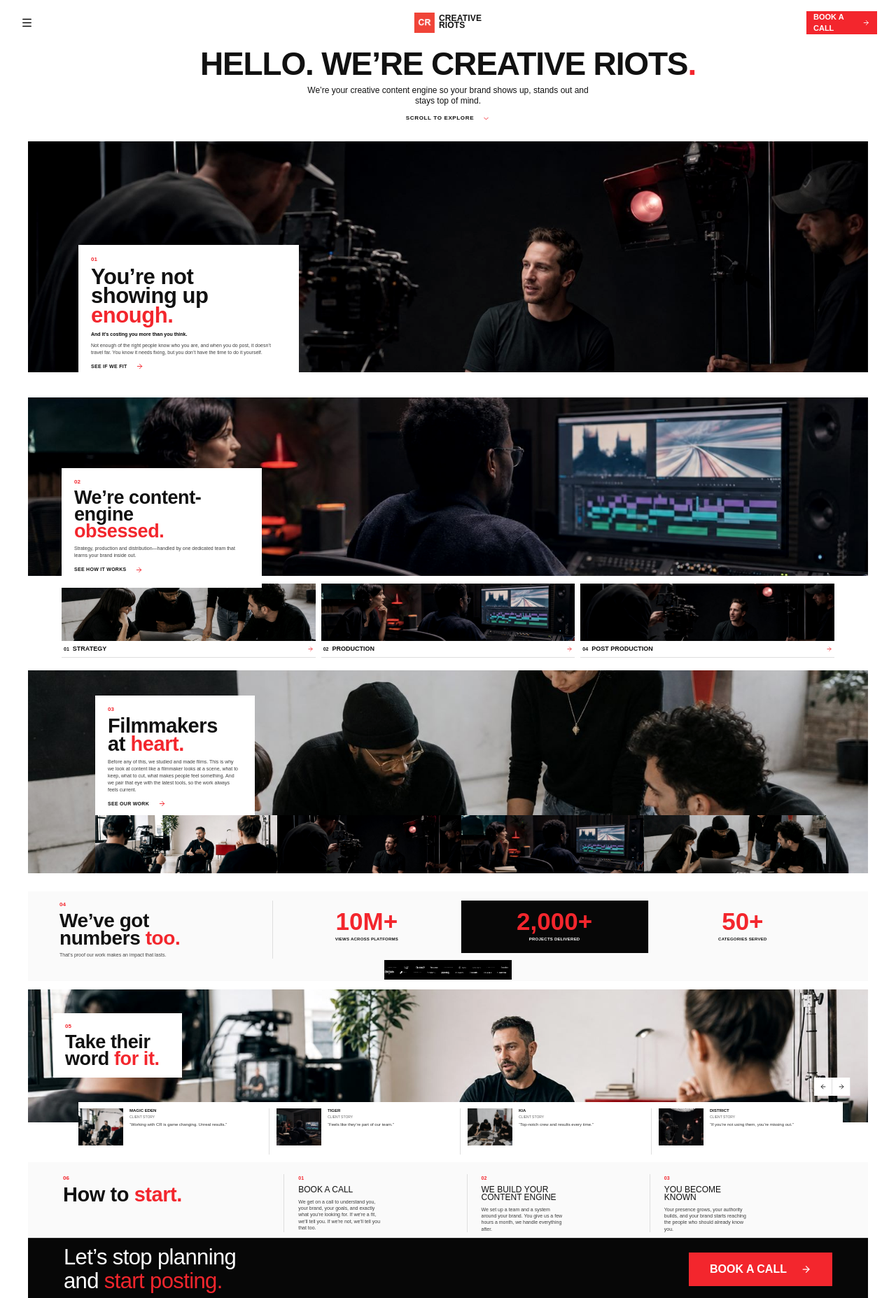
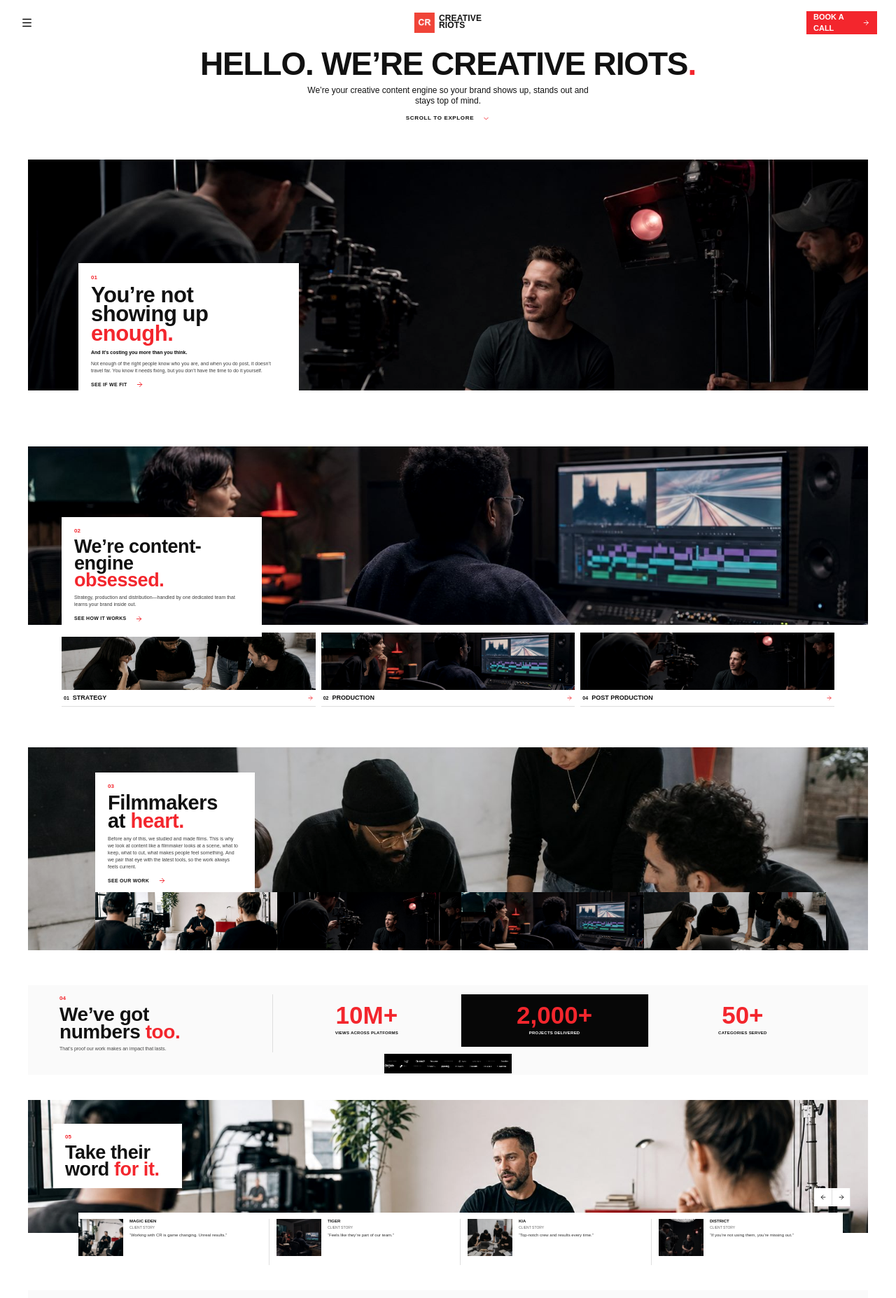
Before and after one commit to akbertaj-lang/CreativeRiots, a Next.js app: page /variation-b in a window 1280 px wide. Shown: the top 1855 px of the page at 70% size. Built offline with nearby package versions, Linux system fonts and the light colour scheme; no server answers; a web font is replaced by a local one.

Commit message:
Add breathing room between Variation B sections

```diff
--- a/components/experimental/experimental.module.css
+++ b/components/experimental/experimental.module.css
@@ -11,24 +11,24 @@
 .headerCta{width:101px;min-height:31px;padding:0 10px;display:flex;align-items:center;justify-content:center;gap:9px;background:var(--red);color:#fff!important;font-family:var(--font-barlow-condensed);font-size:11px;font-weight:700;text-transform:uppercase}.headerCta svg{width:13px;height:13px}
 .menuPanel{position:absolute;left:27px;top:54px;width:205px;padding:10px;display:none;background:#fff;border:1px solid var(--line)}.menuOpen{display:flex;flex-direction:column}.menuPanel a{min-height:38px;padding:11px 8px;border-bottom:1px solid var(--line);font-size:10px;font-weight:750;letter-spacing:.06em;text-transform:uppercase}.menuPanel a:last-child{border:0}
 
-.intro{height:138px;padding:7px 24px 21px;display:flex;flex-direction:column;align-items:center;justify-content:center;text-align:center}.intro h1{font-family:var(--font-barlow-condensed),Arial,sans-serif;font-size:46px;font-weight:700;line-height:.9;letter-spacing:-.025em}.intro h1 em,.overlayPanel h2 em,.proofBar h2 em,.startBar h2 em,.closingCta em{color:var(--red);font-style:normal}.intro p{max-width:405px;margin-top:10px;font-size:12px;line-height:1.25}.intro>a{height:27px;margin-top:5px;display:flex;align-items:center;gap:12px;font-size:8px;font-weight:800;letter-spacing:.08em;text-transform:uppercase}.intro>a svg{width:11px;height:11px;color:var(--red)}
+.intro{height:138px;margin-bottom:26px;padding:7px 24px 21px;display:flex;flex-direction:column;align-items:center;justify-content:center;text-align:center}.intro h1{font-family:var(--font-barlow-condensed),Arial,sans-serif;font-size:46px;font-weight:700;line-height:.9;letter-spacing:-.025em}.intro h1 em,.overlayPanel h2 em,.proofBar h2 em,.startBar h2 em,.closingCta em{color:var(--red);font-style:normal}.intro p{max-width:405px;margin-top:10px;font-size:12px;line-height:1.25}.intro>a{height:27px;margin-top:5px;display:flex;align-items:center;gap:12px;font-size:8px;font-weight:800;letter-spacing:.08em;text-transform:uppercase}.intro>a svg{width:11px;height:11px;color:var(--red)}
 
 .photoSection,.proofBar,.startBar,.footer{width:min(941px,calc(100% - 54px));margin-inline:auto}.photoSection{position:relative}.photo{position:relative;overflow:hidden;background:#111}.photo img{object-fit:cover;filter:saturate(.9) contrast(1.04)}
 .overlayPanel{position:absolute;z-index:3;background:#fff}.overlayPanel>span,.proofBar header>span,.startBar header>span{display:block;margin-bottom:5px;color:var(--red);font-size:8px;font-weight:800}.overlayPanel h2,.proofBar h2,.startBar h2{font-family:var(--font-barlow-condensed),Arial,sans-serif;font-weight:700;line-height:.88;letter-spacing:-.015em}.overlayPanel p{color:#3d3d3d;font-size:7px;line-height:1.42}.overlayPanel .panelLead{margin-top:9px;color:var(--ink);font-weight:700}.panelLink{height:23px;margin-top:3px;display:inline-flex;align-items:center;gap:13px;font-size:7px;font-weight:850;letter-spacing:.04em;text-transform:uppercase}.panelLink svg{width:11px;height:11px;color:var(--red)}
 
-.visibilitySection{height:307px;margin-bottom:0}.visibilitySection .photo{height:274px}.visibilitySection .overlayPanel{left:45px;top:123px;width:315px;min-height:167px;padding:15px 18px}.visibilitySection .overlayPanel h2{font-size:31px}.visibilitySection .overlayPanel p:not(.panelLead){margin-top:6px;max-width:272px}
+.visibilitySection{height:307px;margin-bottom:44px}.visibilitySection .photo{height:274px}.visibilitySection .overlayPanel{left:45px;top:123px;width:315px;min-height:167px;padding:15px 18px}.visibilitySection .overlayPanel h2{font-size:31px}.visibilitySection .overlayPanel p:not(.panelLead){margin-top:6px;max-width:272px}
 
-.engineSection{height:324px;margin-bottom:0}.engineSection .photo{height:212px}.engineSection .overlayPanel{left:36px;top:84px;width:286px;min-height:137px;padding:14px 18px}.engineSection .overlayPanel h2{font-size:27px}.engineSection .overlayPanel p{max-width:250px;margin-top:8px}.engineSection .panelLink{margin-top:3px}
+.engineSection{height:324px;margin-bottom:40px}.engineSection .photo{height:212px}.engineSection .overlayPanel{left:36px;top:84px;width:286px;min-height:137px;padding:14px 18px}.engineSection .overlayPanel h2{font-size:27px}.engineSection .overlayPanel p{max-width:250px;margin-top:8px}.engineSection .panelLink{margin-top:3px}
 .stageStrip{position:absolute;left:36px;right:36px;top:221px;height:92px;display:grid;grid-template-columns:repeat(3,1fr);gap:8px}.stageStrip article{min-width:0}.stageImage{position:relative;height:68px;overflow:hidden;background:#111}.stageImage img{object-fit:cover;filter:saturate(.8) contrast(1.08)}.stageLabel{height:24px;padding:5px 3px;display:grid;grid-template-columns:auto 1fr auto;align-items:center;gap:5px;border-bottom:1px solid var(--line);font-family:var(--font-barlow-condensed);font-size:9px;text-transform:uppercase}.stageLabel b{font-size:7px}.stageLabel svg{width:9px;height:9px;color:var(--red)}.stageStrip article>p{display:none}
 
-.filmmakerSection{height:240px;margin-bottom:12px}.filmmakerSection .photo{height:240px}.filmmakerSection .overlayPanel{left:74px;top:30px;width:228px;min-height:139px;padding:14px 18px}.filmmakerSection .overlayPanel h2{font-size:29px}.filmmakerSection .overlayPanel p{max-width:190px;margin-top:8px}.filmStrip{position:absolute;z-index:4;left:74px;right:45px;bottom:0;height:69px;display:grid;grid-template-columns:repeat(4,1fr);gap:1px}.filmStrip>div{position:relative;overflow:hidden;background:#111}.filmStrip img{object-fit:cover;filter:saturate(.8) contrast(1.08)}
+.filmmakerSection{height:240px;margin-bottom:36px}.filmmakerSection .photo{height:240px}.filmmakerSection .overlayPanel{left:74px;top:30px;width:228px;min-height:139px;padding:14px 18px}.filmmakerSection .overlayPanel h2{font-size:29px}.filmmakerSection .overlayPanel p{max-width:190px;margin-top:8px}.filmStrip{position:absolute;z-index:4;left:74px;right:45px;bottom:0;height:69px;display:grid;grid-template-columns:repeat(4,1fr);gap:1px}.filmStrip>div{position:relative;overflow:hidden;background:#111}.filmStrip img{object-fit:cover;filter:saturate(.8) contrast(1.08)}
 
-.proofBar{height:128px;margin-bottom:12px;padding:13px 45px 9px;display:grid;grid-template-columns:1.1fr 2.9fr;background:var(--off)}.proofBar header{padding-right:30px;border-right:1px solid var(--line)}.proofBar h2{font-size:28px}.proofBar header p{margin-top:7px;color:#454545;font-size:7px;line-height:1.35}.metrics{display:grid;grid-template-columns:repeat(3,1fr)}.metrics article{height:75px;padding:8px 12px;display:flex;flex-direction:column;align-items:center;justify-content:center;border-right:1px solid var(--line);text-align:center}.metrics article:nth-child(2){background:var(--ink);color:#fff}.metrics article:last-child{border:0}.metrics strong{color:var(--red);font-family:var(--font-barlow-condensed);font-size:35px;line-height:.88}.metrics span{margin-top:6px;font-size:6px;font-weight:800;letter-spacing:.04em;text-transform:uppercase}.logoRow{grid-column:1/-1;height:28px;margin-top:2px;overflow:hidden}.logoRow img{width:100%;height:100%;object-fit:contain;filter:grayscale(1) contrast(1.35)}
+.proofBar{height:128px;margin-bottom:36px;padding:13px 45px 9px;display:grid;grid-template-columns:1.1fr 2.9fr;background:var(--off)}.proofBar header{padding-right:30px;border-right:1px solid var(--line)}.proofBar h2{font-size:28px}.proofBar header p{margin-top:7px;color:#454545;font-size:7px;line-height:1.35}.metrics{display:grid;grid-template-columns:repeat(3,1fr)}.metrics article{height:75px;padding:8px 12px;display:flex;flex-direction:column;align-items:center;justify-content:center;border-right:1px solid var(--line);text-align:center}.metrics article:nth-child(2){background:var(--ink);color:#fff}.metrics article:last-child{border:0}.metrics strong{color:var(--red);font-family:var(--font-barlow-condensed);font-size:35px;line-height:.88}.metrics span{margin-top:6px;font-size:6px;font-weight:800;letter-spacing:.04em;text-transform:uppercase}.logoRow{grid-column:1/-1;height:28px;margin-top:2px;overflow:hidden}.logoRow img{width:100%;height:100%;object-fit:contain;filter:grayscale(1) contrast(1.35)}
 
-.voicesSection{height:183px;margin-bottom:11px}.voicesSection .photo{height:158px}.voicesSection .overlayPanel{left:23px;top:28px;width:184px;min-height:92px;padding:13px 17px}.voicesSection .overlayPanel h2{font-size:27px}.storyArrows{position:absolute;z-index:5;right:25px;top:103px;height:26px;display:grid;grid-template-columns:repeat(2,26px)}.storyArrows span{display:grid;place-items:center;background:#fff;border-right:1px solid var(--line)}.storyArrows svg{width:10px;height:10px}
+.voicesSection{height:183px;margin-bottom:36px}.voicesSection .photo{height:158px}.voicesSection .overlayPanel{left:23px;top:28px;width:184px;min-height:92px;padding:13px 17px}.voicesSection .overlayPanel h2{font-size:27px}.storyArrows{position:absolute;z-index:5;right:25px;top:103px;height:26px;display:grid;grid-template-columns:repeat(2,26px)}.storyArrows span{display:grid;place-items:center;background:#fff;border-right:1px solid var(--line)}.storyArrows svg{width:10px;height:10px}
 .storyRail{position:absolute;z-index:4;left:51px;right:23px;bottom:0;height:62px;padding:9px 0 0;display:grid;grid-template-columns:repeat(4,1fr);background:#fff}.storyRail article{min-width:0;padding:0 10px;display:grid;grid-template-columns:64px 1fr;gap:9px;border-right:1px solid var(--line)}.storyRail article:first-child{padding-left:0}.storyRail article:last-child{padding-right:0;border:0}.storyRail article>div{position:relative;height:42px;overflow:hidden;background:#111}.storyRail img{object-fit:cover;filter:saturate(.72)}.storyRail p{min-width:0;font-size:6px;line-height:1.25}.storyRail strong,.storyRail small{display:block;text-transform:uppercase}.storyRail strong{font-size:6px}.storyRail small{margin-top:1px;color:#666;font-size:5px}.storyRail q{display:block;margin-top:5px;color:#303030;font-size:6px}
 
-.startBar{height:108px;padding:17px 50px;display:grid;grid-template-columns:1.15fr 2.85fr;background:var(--off)}.startBar header{padding-right:28px;border-right:1px solid var(--line)}.startBar h2{font-size:29px}.startSteps{display:grid;grid-template-columns:repeat(3,1fr)}.startSteps article{padding:0 20px;border-right:1px solid var(--line)}.startSteps article:last-child{border:0}.startSteps b{display:block;padding-top:1px;color:var(--red);font-size:7px}.startSteps h3{max-width:115px;margin-top:5px;font-family:var(--font-barlow-condensed);font-size:12px;line-height:.92;text-transform:uppercase}.startSteps p{max-width:122px;margin-top:7px;color:#3d3d3d;font-size:7px;line-height:1.35}
+.startBar{height:108px;margin-bottom:36px;padding:17px 50px;display:grid;grid-template-columns:1.15fr 2.85fr;background:var(--off)}.startBar header{padding-right:28px;border-right:1px solid var(--line)}.startBar h2{font-size:29px}.startSteps{display:grid;grid-template-columns:repeat(3,1fr)}.startSteps article{padding:0 20px;border-right:1px solid var(--line)}.startSteps article:last-child{border:0}.startSteps b{display:block;padding-top:1px;color:var(--red);font-size:7px}.startSteps h3{max-width:115px;margin-top:5px;font-family:var(--font-barlow-condensed);font-size:12px;line-height:.92;text-transform:uppercase}.startSteps p{max-width:122px;margin-top:7px;color:#3d3d3d;font-size:7px;line-height:1.35}
 
 .footer{height:137px;margin-bottom:9px;padding:0 51px 10px;background:var(--ink);color:#fff}.closingCta{height:88px;display:grid;grid-template-columns:1fr 205px;align-items:center;gap:30px;border-bottom:1px solid rgba(255,255,255,.2)}.closingCta h2{font-size:31px;font-weight:400;line-height:1.08;letter-spacing:-.02em}.closingCta a{height:48px;padding:0 20px;display:flex;align-items:center;justify-content:center;gap:20px;background:var(--red);color:#fff;font-family:var(--font-barlow-condensed);font-size:16px;font-weight:700;text-transform:uppercase}.closingCta svg{width:15px}.footerBottom{height:39px;padding-top:8px;display:grid;grid-template-columns:90px 1fr auto auto;align-items:center;gap:28px}.footerBottom img{width:64px;height:29px;object-fit:contain}.footerBottom small{color:rgba(255,255,255,.62);font-size:6px;letter-spacing:.03em}.footerBottom nav{display:flex;align-items:center;gap:22px;font-size:6px;letter-spacing:.05em;text-transform:uppercase}.socials{display:flex;align-items:center;gap:10px}.socials span{font-size:11px;font-weight:800;line-height:1}
 
```
